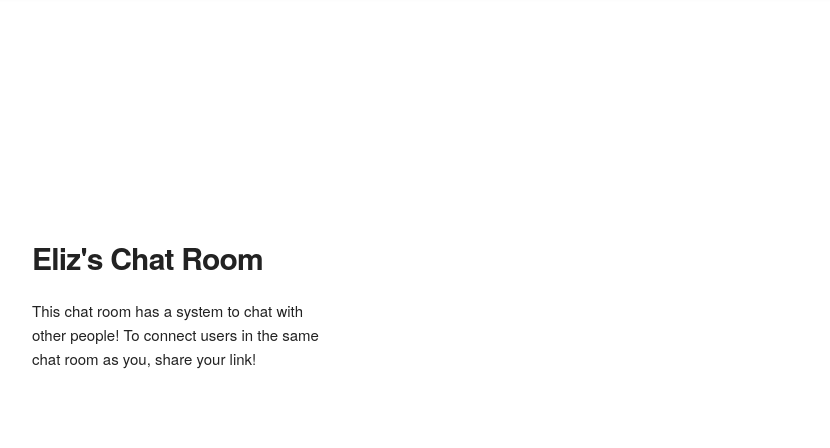
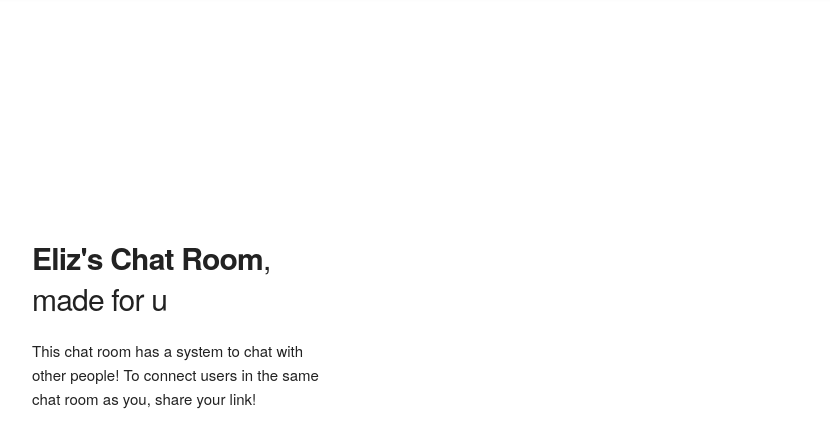
Before and after one commit to RealEliz/durable-chat-template, a React app: page public/index.html in a window 1280 px wide. Shown: the part 82-530 px from the top of the page, without its empty margins (128-958 px from the left). Built offline with nearby package versions, Linux system fonts and the light colour scheme.

Commit message:
Update index.html

```diff
--- a/public/index.html
+++ b/public/index.html
@@ -117,7 +117,7 @@
     <div class="container" style="width: 95%; height: 100%; margin-top: 80px;">
       <div class="row" style="height: 100%">
         <div class="one-third column" style="margin-top: 25%">
-          <h4><b>Eliz's Chat Room</b></h4>
+          <h4><b>Eliz's Chat Room</b>, made for u</h4>
           <p>
             This chat room has a system to chat with other people!
             To connect users in the same chat room as you, share your link!
```
